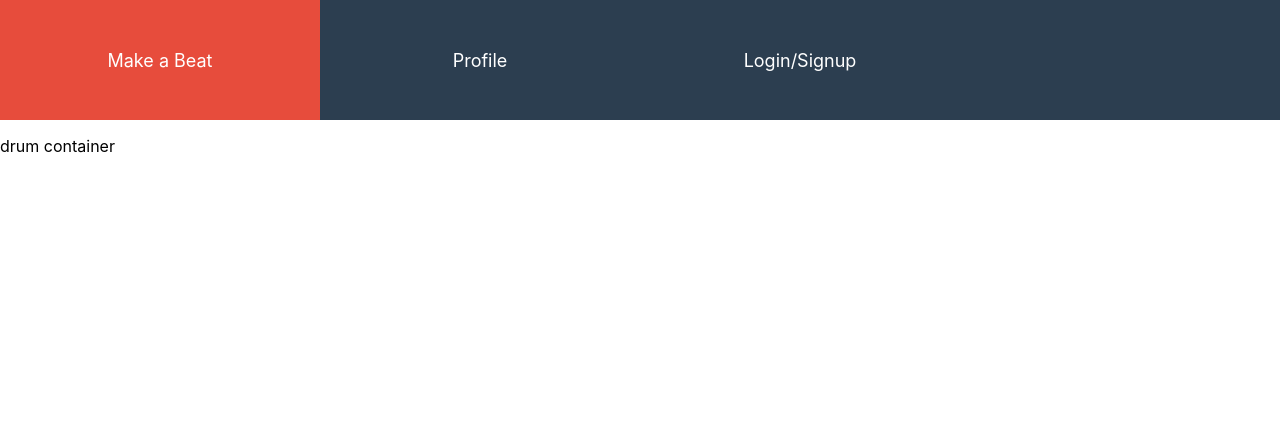
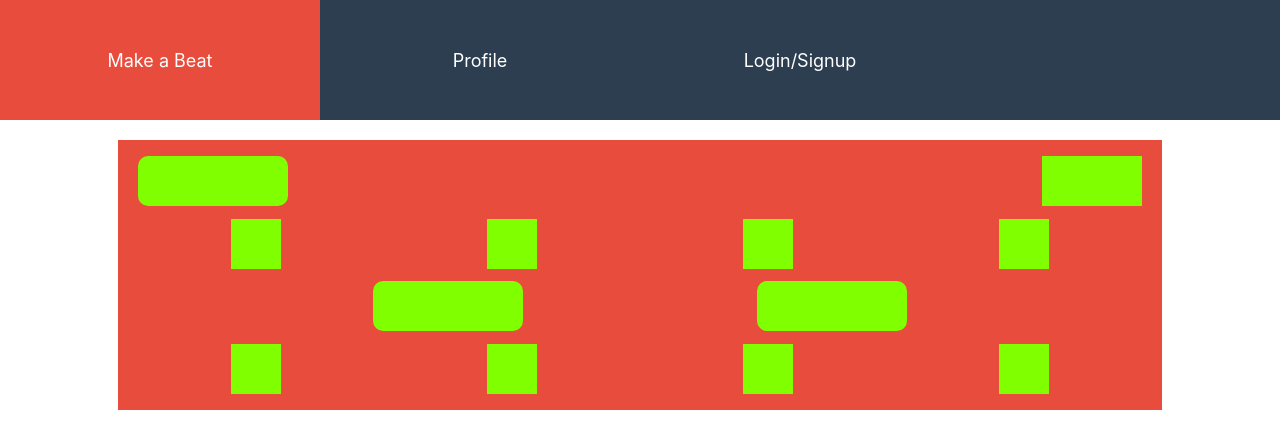
Before and after one commit to moshriguez/drum-machine-frontend, a React (Create React App) app: page /drum_machine in a window 1280 px wide. Shown: the top 448 px of the page. Built offline with nearby package versions, Linux system fonts and the light colour scheme.

Commit message:
working on drum machine layout

```diff
--- a/src/App.css
+++ b/src/App.css
@@ -1,42 +1,3 @@
-.App {
-  text-align: center;
-}
-
-.App-logo {
-  height: 40vmin;
-  pointer-events: none;
-}
-
-@media (prefers-reduced-motion: no-preference) {
-  .App-logo {
-    animation: App-logo-spin infinite 20s linear;
-  }
-}
-
-.App-header {
-  background-color: #282c34;
-  min-height: 100vh;
-  display: flex;
-  flex-direction: column;
-  align-items: center;
-  justify-content: center;
-  font-size: calc(10px + 2vmin);
-  color: white;
-}
-
-.App-link {
-  color: #61dafb;
-}
-
-@keyframes App-logo-spin {
-  from {
-    transform: rotate(0deg);
-  }
-  to {
-    transform: rotate(360deg);
-  }
-}
-
 .menu {
   list-style: none;
   margin: 0;
@@ -74,3 +35,56 @@ a.active {
   background-color: #e74c3c;
   pointer-events: none;
 }
+
+.drum-container {
+  width: 80%;
+  height: 250px;
+  background-color: #e74c3c;
+  margin: 20px auto;
+  padding: 10px;
+  display: flex;
+  flex-direction: column;
+}
+
+.pads-container {
+  width: 100%;
+  display: flex;
+  justify-content: space-around;
+}
+
+.pads-container, .global-controls, .drum-controls {
+  height: 25%;
+  align-items: center;
+}
+
+.global-controls {
+  display: flex;
+  justify-content: space-between;
+  padding: 0 10px;
+}
+
+.drum-controls {
+  display: flex;
+  justify-content: space-evenly;
+  padding: 0 10px;
+}
+
+.drum-pad, .sequence-pad {
+  width: 50px;
+  height: 50px;
+  background-color: chartreuse;
+}
+
+.tempo-control, .volume-control, .selected-drum-show {
+  height: 50px;
+  width: 150px;
+  border-radius: 10px;
+  background-color: chartreuse;
+}
+
+.play-btn {
+  height: 50px;
+  width: 100px;
+  background-color: chartreuse;
+
+}
--- a/src/container/DrumContainer.js
+++ b/src/container/DrumContainer.js
@@ -4,7 +4,26 @@ const DrumContainer = () => {
 
     return (
         <div className="drum-container">
-            <p>drum container</p>
+            <div className="global-controls">
+                <div className="tempo-control"></div>
+                <div className="play-btn"></div>
+            </div>
+            <div className="pads-container">
+                <div className="drum-pad"></div>
+                <div className="drum-pad"></div>
+                <div className="drum-pad"></div>
+                <div className="drum-pad"></div>
+            </div>
+            <div className="drum-controls">
+                <div className="selected-drum-show"></div>
+                <div className="volume-control"></div>
+            </div>
+            <div className="pads-container">
+                <div className="sequence-pad"></div>
+                <div className="sequence-pad"></div>
+                <div className="sequence-pad"></div>
+                <div className="sequence-pad"></div>
+            </div>
         </div>
     )
 }
```
